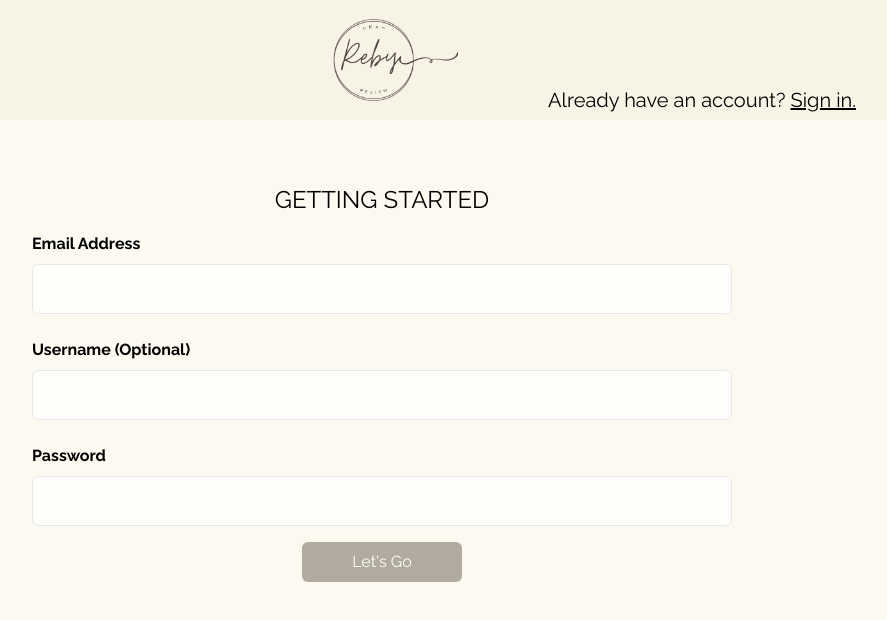
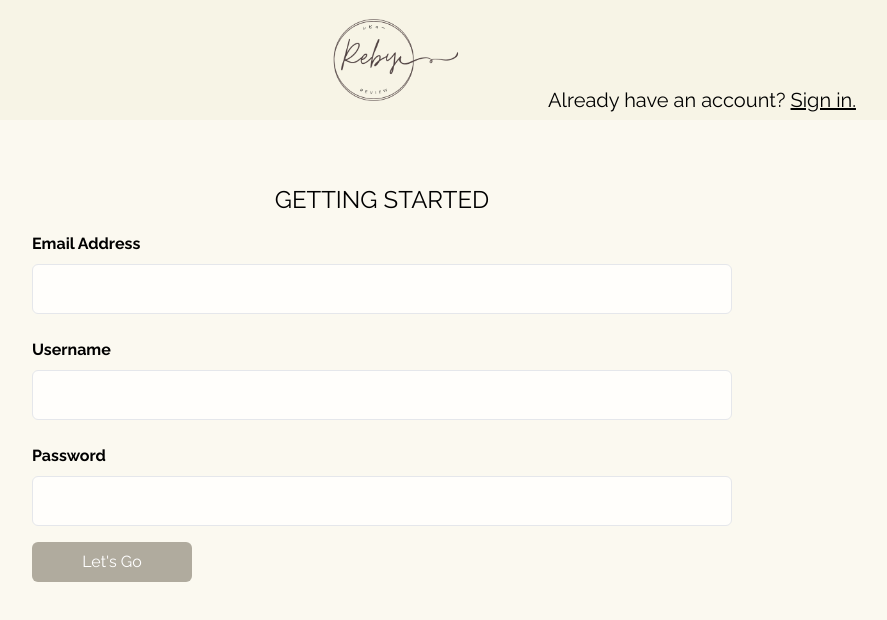
Before and after one commit to jocelyn-soh/reby, a React (Create React App) app: page /signup in a window 1280 px wide. Shown: the top 620 px of the page, without its empty margins (258-1145 px from the left). Built offline with nearby package versions, Linux system fonts and the light colour scheme; no server answers.

Commit message:
Update SignUp.jsx

```diff
--- a/src/components/SignUp.jsx
+++ b/src/components/SignUp.jsx
@@ -7,24 +7,23 @@ const SignUp = () => {
   const [password, setPassword] = useState('');
   const [username, setUsername] = useState('');
   const [error, setError] = useState('')
-  const { createUser } = UserAuth();
-  const navigate = useNavigate()
+  const { createUser, setName } = UserAuth();
+  const navigate = useNavigate();
 
   const handleSubmit = async (e) => {
     e.preventDefault();
     setError('');
     try {
-      await createUser(email, password, username);
+      await createUser(email, password);
+      await setName(username);
       navigate('/account')
     } catch (e) {
       if (e.message.includes("email")) {
         setError("Email is already in use.");
-      } else if (e.message.includes("missing")){
-        setError("Missing Password");
       } else {
         setError("Password needs at least 6 characters");
+      }
       console.log(e.message);
-      }
     }
   };
 
@@ -47,7 +46,7 @@ const SignUp = () => {
     <div className='h-10 w-full pl-80 flex justify-center items-center' style={{backgroundColor: '#F7F4E6', fontFamily:'Raleway, sans-serif', fontWeight: 400}}>
       <p className='ml-80 text-xl text-right'>
           Already have an account?{' '}
-          <Link to='/' className='underline'>
+          <Link to='/signin' className='underline'>
             Sign in.
           </Link>
         </p>
@@ -64,15 +63,17 @@ const SignUp = () => {
             className='rounded-md border p-3'
             style={{backgroundColor:'#FFFEFB'}}
             type='email'
+            required
           />
         </div>
         <div className='flex flex-col py-2'>
-          <label className='py-2 font-medium' style={{fontFamily:'Raleway, sans-serif', fontWeight: 600}}>Username (Optional)</label>
+          <label className='py-2 font-medium' style={{fontFamily:'Raleway, sans-serif', fontWeight: 600}}>Username</label>
           <input
             onChange={(e) => setUsername(e.target.value)}
             className='rounded-md border p-3'
             style={{backgroundColor:'#FFFEFB'}}
             type='username'
+            required
           />
         </div>
         <div className='flex flex-col py-2'>
@@ -82,6 +83,7 @@ const SignUp = () => {
             className= 'rounded-md border p-3'
             style={{backgroundColor:'#FFFEFB'}}
             type='password'
+            required
           />
         </div>
         {error && (
@@ -93,7 +95,7 @@ const SignUp = () => {
           </div>
         )}
         <button className='border-40px border-black-500 bg-buttonColor
-          hover:bg-buttonHoverColor w-40 h-10 mx-auto p-2 my-2 text-white text-l rounded-md flex justify-center'
+          hover:bg-buttonHoverColor w-40 h-10 mx-auto p-2 my-2 text-white text-l rounded-md justify-center'
             style={{fontFamily:'Raleway, sans-serif', fontWeight: 400}}>
           Let's Go
         </button>
```
